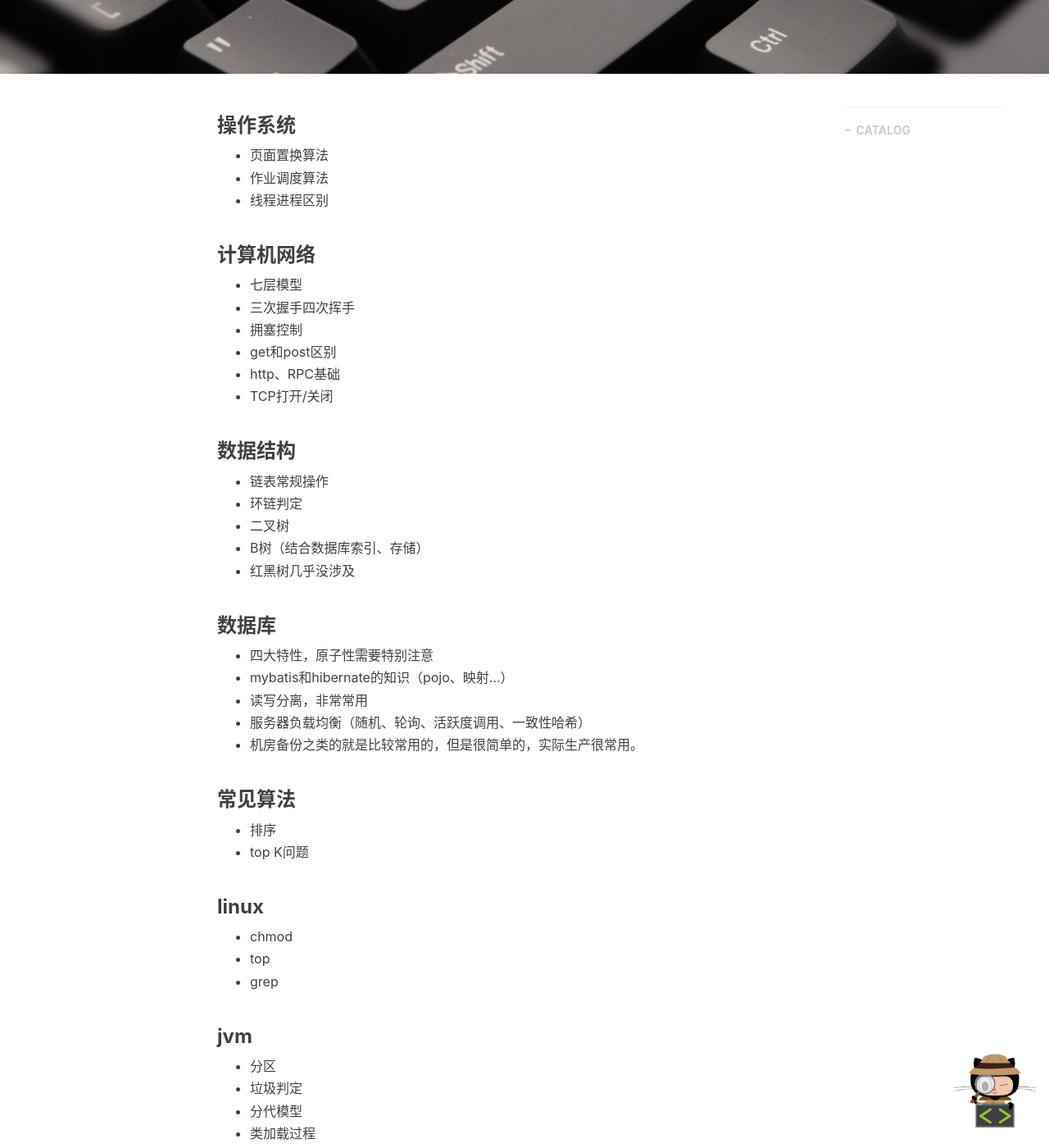
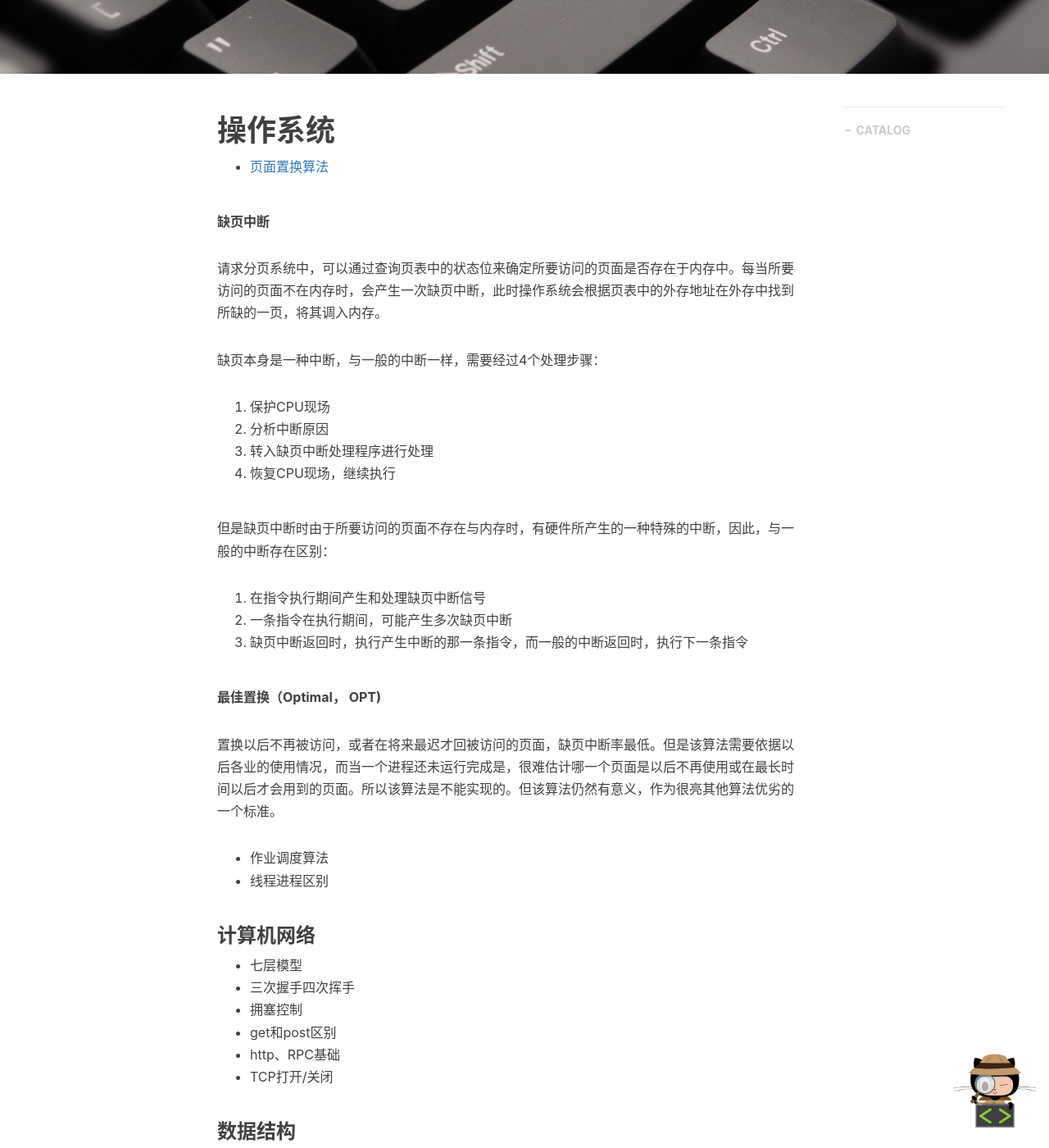
Before and after one commit to Gordon-Deng/Gordon-Deng.github.io, a Jekyll site: the page built from _posts/2018-02-22-interviews2.markdown, in a window 1280 px wide and 1400 px high, scrolled down 493 px. Shown: the whole window at 82% size. Built offline with Jekyll 4.4.1, drawn with Linux system fonts in a browser that asks for light colours; nearby versions of some CDN libraries; comment, search, counter and statistics services are not loaded.

Commit message:
interview2

```diff
--- a/_posts/2018-02-22-interviews2.markdown
+++ b/_posts/2018-02-22-interviews2.markdown
@@ -11,8 +11,29 @@ tags:
     - Interview
 ---
 
-### 操作系统
-* 页面置换算法
+# 操作系统
+* [页面置换算法](http://blog.csdn.net/u011080472/article/details/51206332)
+
+**缺页中断**
+
+请求分页系统中，可以通过查询页表中的状态位来确定所要访问的页面是否存在于内存中。每当所要访问的页面不在内存时，会产生一次缺页中断，此时操作系统会根据页表中的外存地址在外存中找到所缺的一页，将其调入内存。
+
+缺页本身是一种中断，与一般的中断一样，需要经过4个处理步骤：
+1. 保护CPU现场
+2. 分析中断原因
+3. 转入缺页中断处理程序进行处理
+4. 恢复CPU现场，继续执行
+
+但是缺页中断时由于所要访问的页面不存在与内存时，有硬件所产生的一种特殊的中断，因此，与一般的中断存在区别：
+1. 在指令执行期间产生和处理缺页中断信号
+2. 一条指令在执行期间，可能产生多次缺页中断
+3. 缺页中断返回时，执行产生中断的那一条指令，而一般的中断返回时，执行下一条指令
+
+**最佳置换（Optimal， OPT)**
+
+置换以后不再被访问，或者在将来最迟才回被访问的页面，缺页中断率最低。但是该算法需要依据以后各业的使用情况，而当一个进程还未运行完成是，很难估计哪一个页面是以后不再使用或在最长时间以后才会用到的页面。所以该算法是不能实现的。但该算法仍然有意义，作为很亮其他算法优劣的一个标准。
+
+
 * 作业调度算法
 * 线程进程区别
 
```
